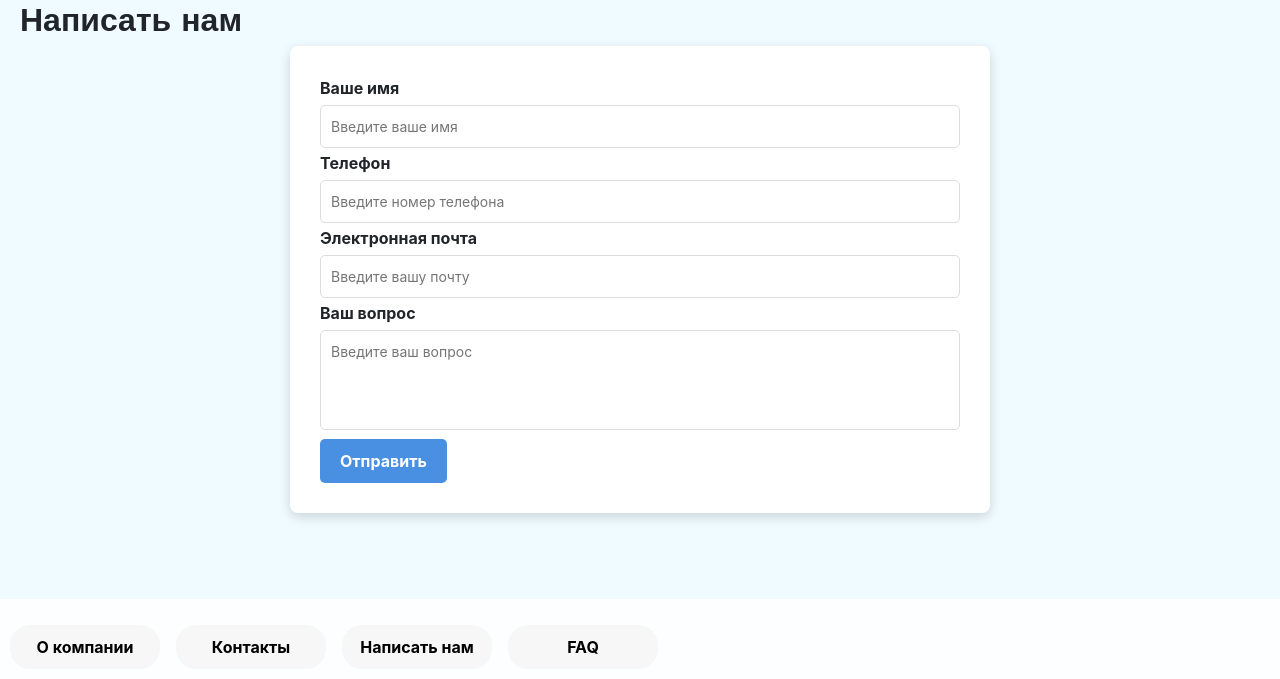
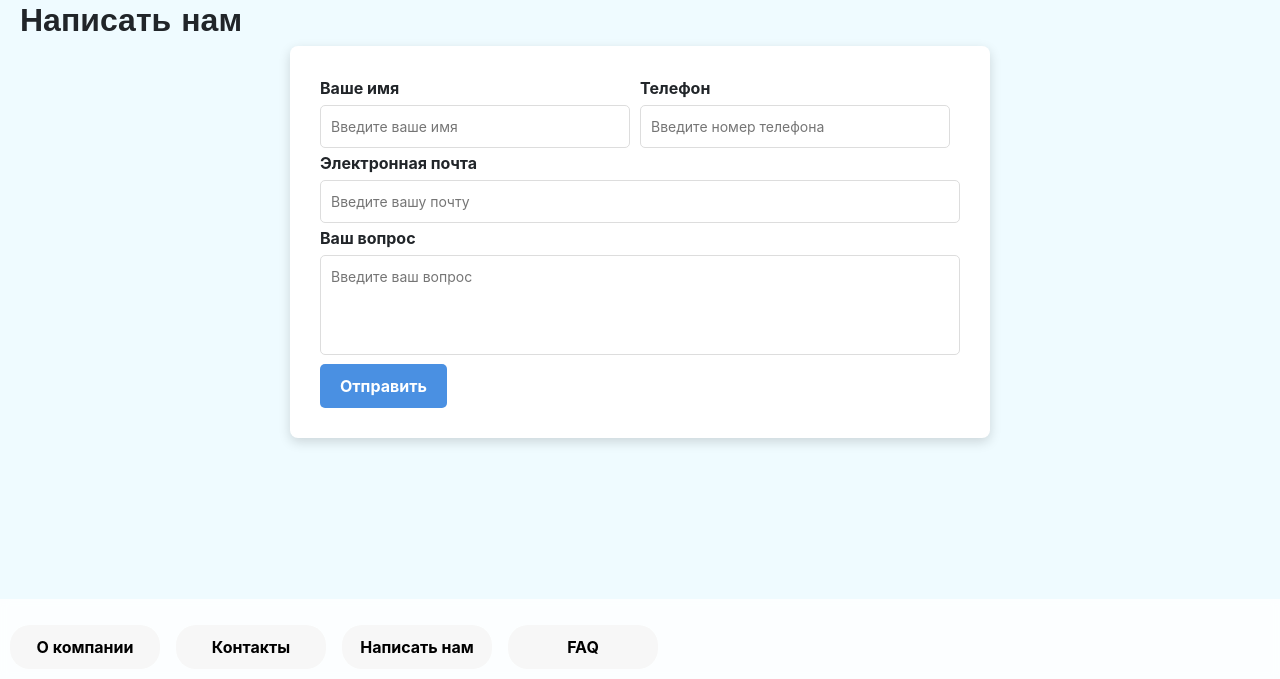
Before and after one commit to RomaSharshavin/WebProject, a Django app: page /write/ in a window 1280 px wide. Shown: the part 121-800 px from the top of the page. Run offline with Django 5.2, Linux system fonts and the light colour scheme.

Commit message:
Изменение визуала страницы Написать нам

```diff
--- a/AlTecProject/main/static/css/stylesWrite.css
+++ b/AlTecProject/main/static/css/stylesWrite.css
@@ -4,10 +4,10 @@
     box-shadow: 0 4px 12px rgba(0, 0, 0, 0.15);
     padding: 30px;
     max-width: 700px;
-        margin: 0 auto; /* Centers the form container */
-        opacity: 0; /* Начальная непрозрачность */
-        transform: translateY(20px); /* Перемещение вниз для эффекта появления */
-        animation: fadeInUp 0.6s forwards; /* Применяем анимацию */
+    margin: 0 auto;
+    opacity: 0;
+    transform: translateY(20px);
+    animation: fadeInUp 0.6s forwards;
 }
 
 /* Глобальные стили для анимации */
@@ -22,19 +22,19 @@
     }
 }
 
-    /* Styles for form groups */
+/* Стили для групп полей ввода */
 .form-group {
     margin-bottom: 3px;
 }
 
-    /* Styles for labels */
+/* Стили для меток полей ввода */
 .form-group label {
     display: block;
     font-weight: bold;
     margin-bottom: 5px;
 }
 
-    /* Styles for input fields */
+/* Стили для различных типов полей ввода и текстовой области */
 input[type="text"],
 input[type="tel"],
 input[type="email"],
@@ -47,7 +47,7 @@
     transition: border-color 0.3s;
 }
 
-    /* Focus effect on input fields */
+/* Эффект фокуса на полях ввода */
 input[type="text"]:focus,
 input[type="tel"]:focus,
 input[type="email"]:focus,
@@ -55,13 +55,13 @@
     border-color: #4A90E2;
 }
 
-    /* Styles for textarea */
+/* Стили для текстовой области */
 textarea {
     height: 100px;
-        resize: none; /* Prevent resizing */
+    resize: none;
 }
 
-    /* Styles for the send button */
+/* Стили для кнопки отправки */
 .send-button {
     background-color: #4A90E2;
     color: white;
@@ -74,6 +74,19 @@
     font-size: 16px;
 }
 
+/* Эффект изменения цвета фона кнопки при наведении */
 .send-button:hover {
     background-color: #357ABD;
 }
+
+/* Стили для группы полей ввода на одной строке */
+.flex-group {
+    display: flex;
+    justify-content: space-between;
+}
+
+/* Стили для элементов внутри флекс-группы */
+.flex-item {
+    flex: 1;
+    margin-right: 10px;
+}
--- a/AlTecProject/main/templates/main/write.html
+++ b/AlTecProject/main/templates/main/write.html
@@ -14,22 +14,28 @@
 <div class="containerInfo write-to-us">
     <form action="/send_message/" method="post">
         {% csrf_token %}
-        <div class="form-group">
-            <label for="name">Ваше имя</label>
-            <input type="text" id="name" name="name" placeholder="Введите ваше имя" required>
+
+        <div class="form-group flex-group">
+            <div class="flex-item">
+                <label for="name">Ваше имя</label>
+                <input type="text" id="name" name="name" placeholder="Введите ваше имя" required>
+            </div>
+            <div class="flex-item">
+                <label for="phone">Телефон</label>
+                <input type="tel" id="phone" name="phone" placeholder="Введите номер телефона" required>
+            </div>
         </div>
-        <div class="form-group">
-            <label for="phone">Телефон</label>
-            <input type="tel" id="phone" name="phone" placeholder="Введите номер телефона" required>
-        </div>
+
         <div class="form-group">
             <label for="email">Электронная почта</label>
             <input type="email" id="email" name="email" placeholder="Введите вашу почту" required>
         </div>
+
         <div class="form-group">
             <label for="question">Ваш вопрос</label>
             <textarea id="question" name="question" placeholder="Введите ваш вопрос" required></textarea>
         </div>
+
         <button type="submit" class="send-button">Отправить</button>
     </form>
 </div>
```
Lines whose indentation alone changed are shown as unchanged.
